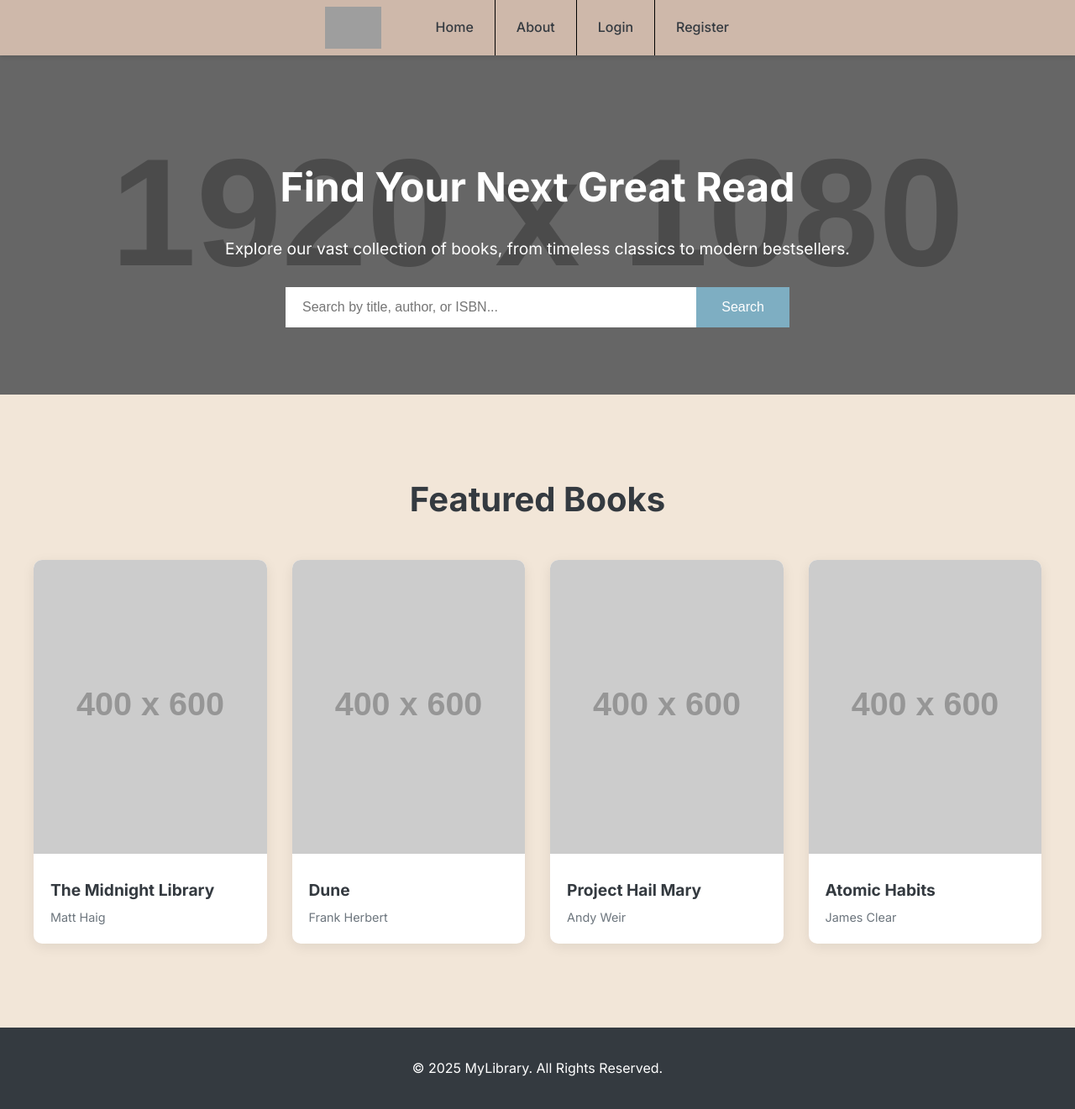
After one commit to hopefulcoderx/yourLibrary, a Flask app: page / in a window 1280 px wide. The commit adds this page. Shown: the whole page at 84% size. Run offline with Flask 3, Linux system fonts and the light colour scheme; grey boxes labelled with a size stand in for pictures from a placeholder-image service; some libraries are stand-ins or nearby versions; grey boxes are pictures that could not be loaded.

Commit message:
Skeleton of the website repushed

```diff
--- a/app.py
+++ b/app.py
@@ -1,21 +1,16 @@
-# 1. Import necessary libraries from Flask and Flask-SQLAlchemy
 from flask import Flask, render_template, request, redirect, url_for
 from flask_sqlalchemy import SQLAlchemy
 from sqlalchemy import or_ # Import the 'or_' operator
 import os
 
-# 2. Initialize the Flask Application
 app = Flask(__name__)
 
-# 3. Configure the Database
 basedir = os.path.abspath(os.path.dirname(__file__))
 app.config['SQLALCHEMY_DATABASE_URI'] = 'sqlite:///' + os.path.join(basedir, 'library.db')
 app.config['SQLALCHEMY_TRACK_MODIFICATIONS'] = False
 
-# 4. Initialize the Database with our Flask App
 db = SQLAlchemy(app)
 
-# 5. Define the Database Model
 class Book(db.Model):
     id = db.Column(db.Integer, primary_key=True)
     title = db.Column(db.String(100), nullable=False)
@@ -24,39 +19,27 @@ class Book(db.Model):
     def __repr__(self):
         return f'<Book {self.title}>'
 
-# 6. Create the Database and Tables
 with app.app_context():
     db.create_all()
 
-# 7. Define the Routes
 
-# Updated index route to only show books on search
 @app.route('/')
 def index():
-    """
-    Renders the homepage. Books are only displayed after a search is performed.
-    """
+
     search_query = request.args.get('search')
-    books = [] # Start with an empty list of books
+    books = []
 
     if search_query:
-        # If a search query exists, filter the books and populate the list.
-        # Use 'or_' to search in both title and author columns.
-        # 'ilike' provides case-insensitive matching.
         search_pattern = f"%{search_query}%"
         books = Book.query.filter(
             or_(Book.title.ilike(search_pattern), Book.author.ilike(search_pattern))
         ).order_by(Book.title).all()
 
-    # Pass the list of books (either empty or with search results) to the template.
     return render_template('index.html', books=books, search_query=search_query)
 
 
 @app.route('/add', methods=['POST'])
 def add_book():
-    """
-    Handles the form submission for adding a new book.
-    """
     title = request.form.get('title')
     author = request.form.get('author')
 
@@ -69,9 +52,6 @@ def add_book():
 
 @app.route('/delete/<int:id>')
 def delete_book(id):
-    """
-    Deletes a book from the database based on its ID.
-    """
     book_to_delete = Book.query.get(id)
     if book_to_delete:
         db.session.delete(book_to_delete)
@@ -79,6 +59,5 @@ def delete_book(id):
 
     return redirect(url_for('index'))
 
-# 8. Run the Application
 if __name__ == '__main__':
     app.run(debug=True)
--- a/templates/base.html
+++ b/templates/base.html
@@ -3,24 +3,20 @@
 <head>
     <meta charset="UTF-8">
     <meta name="viewport" content="width=device-width, initial-scale=1.0">
-    <!-- The title can be overridden by child templates -->
     <title>{% block title %}MyLibrary{% endblock %}</title>
     <link rel="preconnect" href="https://fonts.googleapis.com">
     <link rel="preconnect" href="https://fonts.gstatic.com" crossorigin>
     <link href="https://fonts.googleapis.com/css2?family=Inter:wght@400;500;700&display=swap" rel="stylesheet">
-    <!-- Link to the external stylesheet -->
     <link rel="stylesheet" href="{{ url_for('static', filename='css/style.css') }}">
 </head>
 <body>
 
-    <!-- Navigation Bar -->
     <header class="navbar">
         <div class="container nav-container">
             <a href="{{ url_for('index') }}" class="navbar-brand">
                 <img src="{{ url_for('static', filename='images/logo.png') }}" alt="MyLibrary Logo" onerror="this.onerror=null;this.src='https://placehold.co/150x50/ffffff/343a40?text=Logo.png';">
             </a>
             <ul class="nav-links">
-                <!-- These links should point to your Flask routes -->
                 <li><a href="{{ url_for('index') }}">Home</a></li>
                 <li><a href="#">About</a></li>
                 <li><a href="#">Login</a></li>
@@ -29,12 +25,10 @@
         </div>
     </header>
 
-    <!-- Main content block for child templates -->
     <main>
         {% block content %}{% endblock %}
     </main>
 
-    <!-- Footer -->
     <footer class="footer">
         <div class="container">
             <p>&copy; 2025 MyLibrary. All Rights Reserved.</p>
--- /dev/null
+++ b/templates/index.html
@@ -0,0 +1,51 @@
+{% extends "base.html" %}
+
+{% block title %}MyLibrary - Home{% endblock %}
+
+{% block content %}
+    <section class="hero">
+        <h1>Find Your Next Great Read</h1>
+        <p>Explore our vast collection of books, from timeless classics to modern bestsellers.</p>
+        <form class="search-form" method="GET" action="{{ url_for('index') }}">
+            <input type="text" name="search" class="search-input" placeholder="Search by title, author, or ISBN...">
+            <button type="submit" class="search-button">Search</button>
+        </form>
+    </section>
+
+
+    <section class="featured-section">
+        <div class="container">
+            <h2 class="section-title">Featured Books</h2>
+            <div class="book-grid">
+                <div class="book-card">
+                    <img src="https://placehold.co/400x600/007bff/white?text=Book+Cover" alt="Book Cover" class="book-cover">
+                    <div class="book-info">
+                        <h3 class="book-title">The Midnight Library</h3>
+                        <p class="book-author">Matt Haig</p>
+                    </div>
+                </div>
+                <div class="book-card">
+                    <img src="https://placehold.co/400x600/28a745/white?text=Book+Cover" alt="Book Cover" class="book-cover">
+                    <div class="book-info">
+                        <h3 class="book-title">Dune</h3>
+                        <p class="book-author">Frank Herbert</p>
+                    </div>
+                </div>
+                <div class="book-card">
+                    <img src="https://placehold.co/400x600/dc3545/white?text=Book+Cover" alt="Book Cover" class="book-cover">
+                    <div class="book-info">
+                        <h3 class="book-title">Project Hail Mary</h3>
+                        <p class="book-author">Andy Weir</p>
+                    </div>
+                </div>
+                <div class="book-card">
+                    <img src="https://placehold.co/400x600/ffc107/black?text=Book+Cover" alt="Book Cover" class="book-cover">
+                    <div class="book-info">
+                        <h3 class="book-title">Atomic Habits</h3>
+                        <p class="book-author">James Clear</p>
+                    </div>
+                </div>
+            </div>
+        </div>
+    </section>
+{% endblock %}
```
